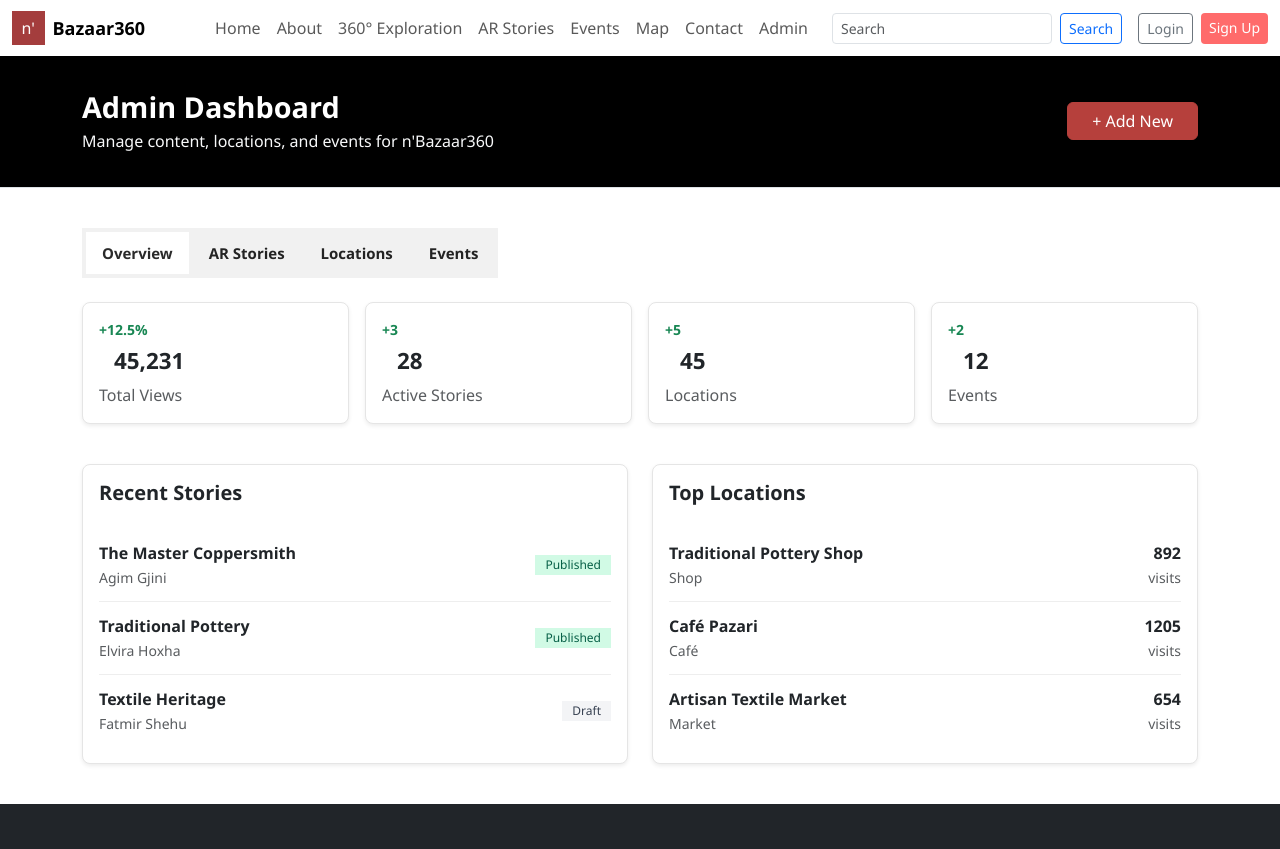
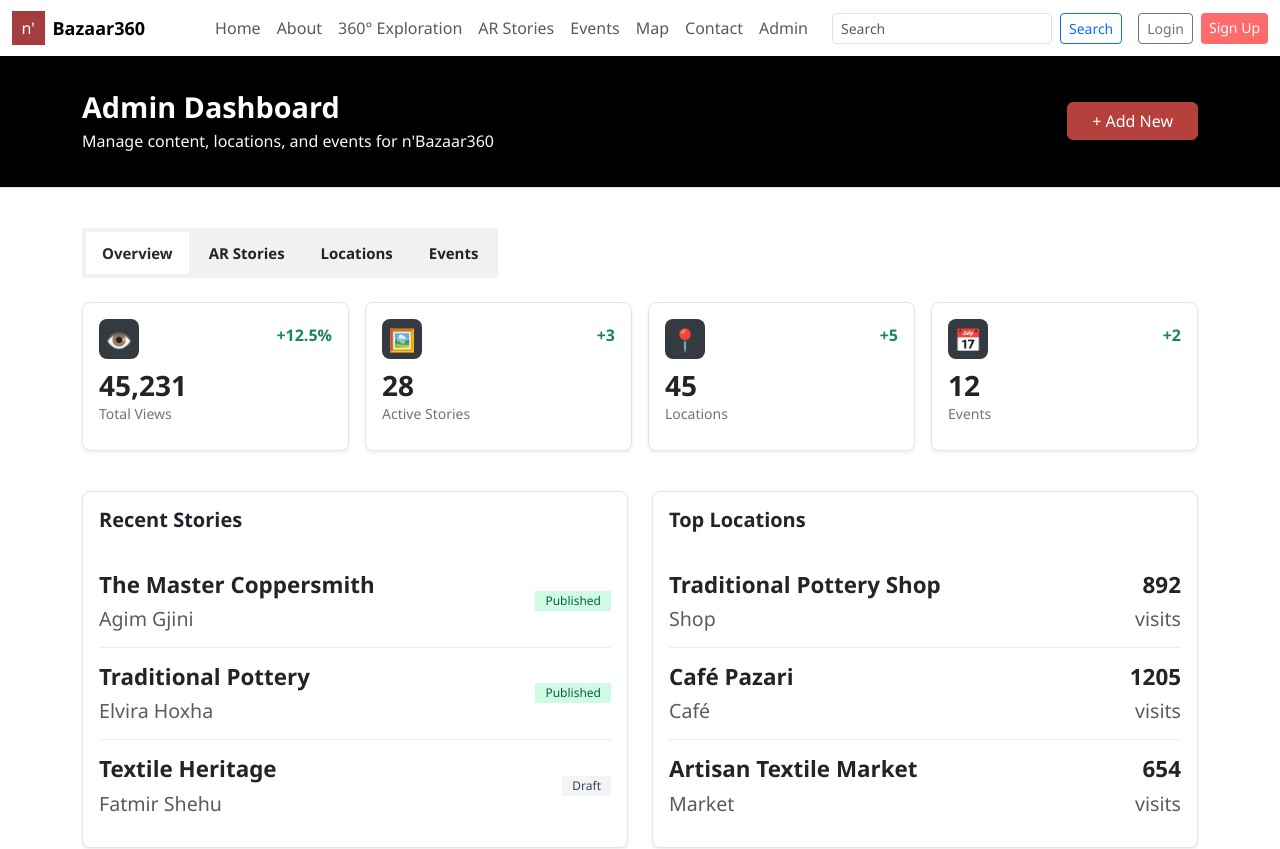
Before and after one commit to nikotroqe/bazaar360, a React (Create React App) app: page /admin in a window 1280 px wide. Shown: the top 849 px of the page. Built offline with nearby package versions, Linux system fonts and the light colour scheme.

Commit message:
first commit

```diff
--- a/src/pages/Admin.css
+++ b/src/pages/Admin.css
@@ -70,6 +70,56 @@
   flex-direction: column;
   justify-content: center;
 }
+
+.stat-card {
+  padding: 1rem;
+  min-width: 180px;
+  display: flex;
+  flex-direction: column;
+}
+
+.stat-header {
+  display: flex;
+  justify-content: space-between;
+  align-items: flex-start;
+}
+
+.stat-icon {
+  width: 40px;
+  height: 40px;
+  font-size: 22px;
+  background-color: #343a40; /* dark bg */
+  color: #fff;
+  display: flex;
+  justify-content: center;
+  align-items: center;
+  border-radius: 8px;
+}
+
+.stat-text {
+  padding: 10px 0;
+  display: flex;
+  flex-direction: column;
+  justify-content: center;
+}
+
+.stat-value {
+  font-weight: bold;
+  font-size: 28px;
+  line-height: 1.2;
+}
+
+.stat-title {
+  font-size: 14px;
+  color: #6c757d; /* muted text */
+}
+
+.stat-change {
+  font-weight: 600;
+  color: #198754; /* green for positive */
+  margin-top: 4px;
+}
+
 
 /* =========================
    LISTS
@@ -197,7 +247,7 @@
   box-shadow: 0 2px 6px rgba(0,0,0,0.05);
 }
 
-.card-body h3 {
+.card-body div {
   font-size: 1.4rem;
 }
 
--- a/src/pages/Admin.js
+++ b/src/pages/Admin.js
@@ -56,16 +56,24 @@ const Admin = () => {
               {/* STATS */}
               <div className="stats-row">
                 {[
-                  { title: "Total Views", value: "45,231", change: "+12.5%" },
-                  { title: "Active Stories", value: "28", change: "+3" },
-                  { title: "Locations", value: "45", change: "+5" },
-                  { title: "Events", value: "12", change: "+2" },
+                  { title: "Total Views", value: "45,231", change: "+12.5%", emoji: "👁️" },
+                  { title: "Active Stories", value: "28", change: "+3", emoji: "🖼️" },
+                  { title: "Locations", value: "45", change: "+5", emoji: "📍" },
+                  { title: "Events", value: "12", change: "+2", emoji: "📅" },
                 ].map((stat, idx) => (
                   <div className="stat-card card shadow-sm" key={idx}>
-                    <div className="card-body">
-                      <small className="text-success fw-semibold">{stat.change}</small>
-                      <h3 className="fw-bold mt-2">{stat.value}</h3>
-                      <p className="text-muted mb-0">{stat.title}</p>
+                    <div className="stat-header">
+                      {/* Majtas: ikon + text vertikal */}
+                      <div className="stat-left">
+                        <div className="stat-icon">{stat.emoji}</div>
+                        <div className="stat-text">
+                          <div className="stat-value">{stat.value}</div>
+                          <div className="stat-title">{stat.title}</div>
+                        </div>
+                      </div>
+
+                      {/* Djathtas: change */}
+                      <div className="stat-change text-success fw-semibold">{stat.change}</div>
                     </div>
                   </div>
                 ))}
@@ -113,6 +121,7 @@ const Admin = () => {
                             <small className="text-muted">{loc.type}</small>
                           </div>
                           <div className="text-end">
+
                             <strong>{loc.visits}</strong><br />
                             <small className="text-muted">visits</small>
                           </div>
@@ -131,7 +140,7 @@ const Admin = () => {
               <div className="card shadow-sm">
                 <div className="card-body">
                   <div className="d-flex justify-content-between align-items-center mb-4">
-                    <h3 className="fw-bold mb-0">AR Stories Management</h3>
+                    <div className="fw-bold mb-0">AR Stories Management</div>
                     <button className="btn btn-dark px-4">+ Add Story</button>
                   </div>
                   <div className="table-responsive">
@@ -182,7 +191,7 @@ const Admin = () => {
               <div className="card shadow-sm">
                 <div className="card-body">
                   <div className="d-flex justify-content-between align-items-center mb-4">
-                    <h3 className="fw-bold mb-0">Location Management</h3>
+                    <div className="fw-bold mb-0">Location Management</div>
                     <button className="btn btn-dark px-4">+ Add Location</button>
                   </div>
                   <div className="table-responsive">
```
